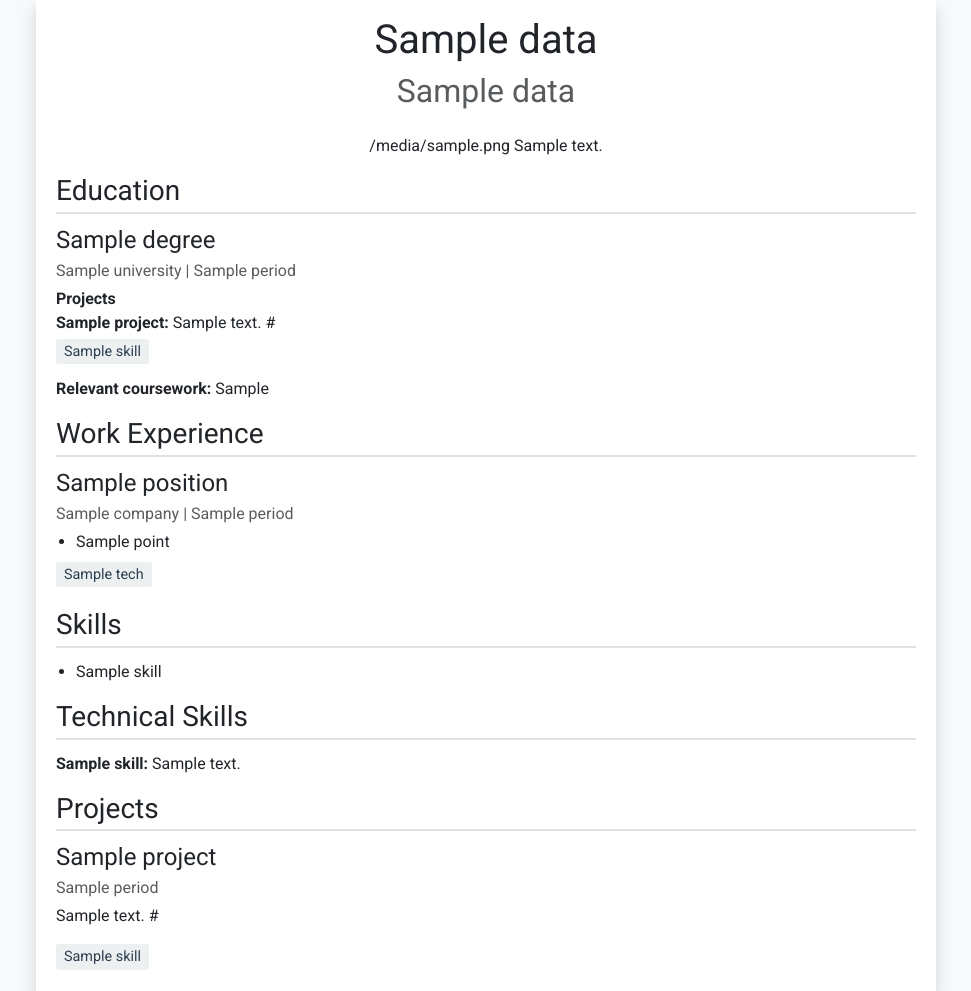
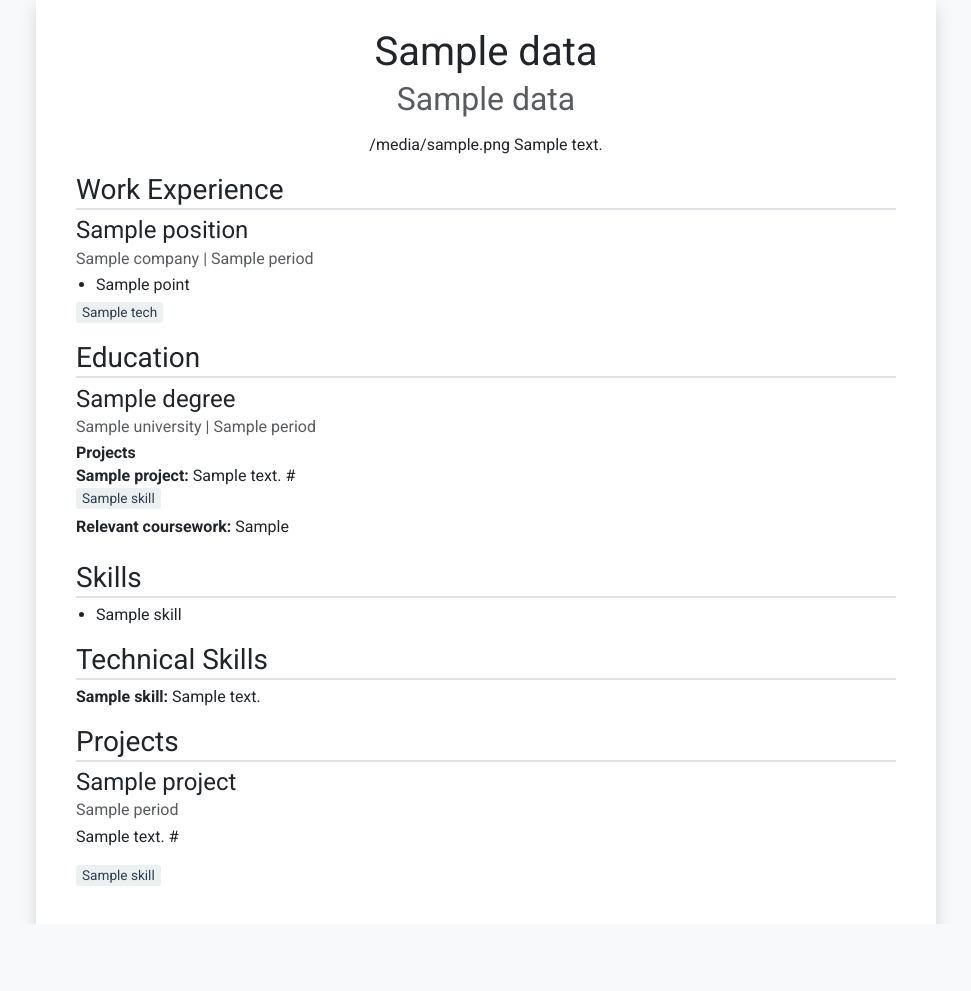
Before and after one commit to disaa0/web-resume-front, a Python web app: template templates/formal.html in a window 1280 px wide. Shown: the whole page, without its empty margins (154-1125 px from the left). After the commit the page ends 924 px from the top, so only its background shows below. Run offline with Jinja, Linux system fonts and the light colour scheme; the template is opened without the code that fills it: most values are stand-ins (such as "Sample title", 1, 10 or a date in 2020).

Commit message:
space optimization

```diff
--- a/templates/formal.html
+++ b/templates/formal.html
@@ -13,37 +13,38 @@
         body {
             font-family: 'Roboto', Arial, sans-serif;
             background-color: var(--bs-light);
+            line-height: 1.4;
         }
 
         .container {
             max-width: 900px;
-            padding: 0 20px;
+            padding: 0 30px;
         }
 
         .tech-tag {
             background-color: #ecf0f1;
             color: #2c3e50;
-            padding: 2px 8px;
+            padding: 1px 6px;
             border-radius: 3px;
-            font-size: 0.9em;
-            margin-right: 5px;
-            margin-bottom: 5px;
+            font-size: 0.85em;
+            margin-right: 3px;
+            margin-bottom: 2px;
             display: inline-block;
         }
         .section-title {
             border-bottom: 2px solid #dee2e6;
-            padding-bottom: 0.25rem;
-            margin-bottom: 0.75rem;
+            padding-bottom: 0.1rem;
+            margin-bottom: 0.4rem;
         }
         .job, .education-item, .project {
-            margin-bottom: 0.75rem;
+            margin-bottom: 0.4rem;
         }
         .job h4, .education-item h4, .project h4 {
-            margin-bottom: 0.25rem;
+            margin-bottom: 0.15rem;
         }
         ul {
             padding-left: 1.25rem;
-            margin-bottom: 0.5rem;
+            margin-bottom: 0.3rem;
         }
 
         a {
@@ -88,19 +89,19 @@
 
             section {
                 page-break-inside: avoid;
-                margin-bottom: 0.5rem !important;
+                margin-bottom: 0.3rem !important;
             }
             ul {
                 padding-left: 1rem !important;
                 margin-bottom: 0.25rem !important;
             }
             .job, .education-item, .project {
-                margin-bottom: 0.5rem !important;
+                margin-bottom: 0.3rem !important;
             }
             .section-title {
                 border-bottom: 1px solid #000 !important;
                 padding-bottom: 0.2rem !important;
-                margin-bottom: 0.5rem !important;
+                margin-bottom: 0.3rem !important;
             }
             .two-column {
                 column-count: 1;
@@ -108,7 +109,7 @@
             }
 
 
-            .mb-3 { margin-bottom: 0.8rem !important; }
+            .mb-3 { margin-bottom: 0.4rem !important; }
 
             .mb-4 { margin-bottom: 0.5rem !important; }
             .my-4 { margin-top: 0.5rem !important; margin-bottom: 0.5rem !important; }
@@ -121,6 +122,7 @@
             .container {
                 background-color: var(--bs-white);
                 box-shadow: var(--bs-box-shadow);
+                padding: 20px 40px;
             }
         }
     </style>
@@ -128,9 +130,9 @@
 
 <body onload="incrementCounter()">
     <div class="container">
-        <header class="text-center py-3">
-            <h1>{{ data.name }}</h1>
-            <h2 class="text-muted">{{ data.title }}</h2>
+        <header class="text-center py-2">
+            <h1 class="mb-1">{{ data.name }}</h1>
+            <h2 class="text-muted mb-2">{{ data.title }}</h2>
         </header>
 
         {% if data.use_photo %}
@@ -155,43 +157,6 @@
         <main>
             <div class="row">
                 <div class="col-md-12">
-                    {% if data.educations %}
-                    <section class="education mb-3">
-                        <h3 class="section-title">Education</h3>
-                        {% for edu in data.educations %}
-                        <div class="education-item">
-                            <h4>{{ edu.degree }}</h4>
-                            <p class="text-muted mb-1">{{ edu.university }} | {{ edu.period }}</p>
-                            {% if edu.projects %}
-                            <b>Projects</b>
-                            {% for project in edu.projects %}
-                            <ul class="list-unstyled">
-                                <li>
-                                    <div class="project mb-1">
-                                        <b>{{ project.title }}:</b>
-                                        {{ project.contents }} {{ project.link | safe }}
-                                        {% if project.skills %}
-                                        <div class="technologies mt-1">
-                                            {% for skill in project.skills %}
-                                            <span class="tech-tag">{{ skill }}</span>
-                                            {% endfor %}
-                                        </div>
-                                        {% endif %}
-                                    </div>
-                                </li>
-                            </ul>
-                            {% endfor %}
-                            {% endif %}
-                            {% if edu.relevant_courses %}
-                            <span>
-                                <b>Relevant coursework: </b>
-                                {{ edu.relevant_courses }}
-                            </span>
-                            {% endif %}
-                        </div>
-                        {% endfor %}
-                    </section>
-                    {% endif %}
 
                     {% if data.jobs %}
                     <section class="experience mb-3">
@@ -219,6 +184,44 @@
                     </section>
                     {% endif %}
                 </div>
+
+                    {% if data.educations %}
+                    <section class="education mb-3">
+                        <h3 class="section-title">Education</h3>
+                        {% for edu in data.educations %}
+                        <div class="education-item">
+                            <h4>{{ edu.degree }}</h4>
+                            <p class="text-muted mb-1">{{ edu.university }} | {{ edu.period }}</p>
+                            {% if edu.projects %}
+                            <b>Projects</b>
+                            {% for project in edu.projects %}
+                            <ul class="list-unstyled">
+                                <li>
+                                    <div class="project mb-1">
+                                        <b>{{ project.title }}:</b>
+                                        {{ project.contents }} {{ project.link | safe }}
+                                        {% if project.skills %}
+                                        <div class="technologies mt-0">
+                                            {% for skill in project.skills %}
+                                            <span class="tech-tag">{{ skill }}</span>
+                                            {% endfor %}
+                                        </div>
+                                        {% endif %}
+                                    </div>
+                                </li>
+                            </ul>
+                            {% endfor %}
+                            {% endif %}
+                            {% if edu.relevant_courses %}
+                            <span>
+                                <b>Relevant coursework: </b>
+                                {{ edu.relevant_courses }}
+                            </span>
+                            {% endif %}
+                        </div>
+                        {% endfor %}
+                    </section>
+                    {% endif %}
 
                 <div class="col-md-12">
                     {% if data.skills %}
```
